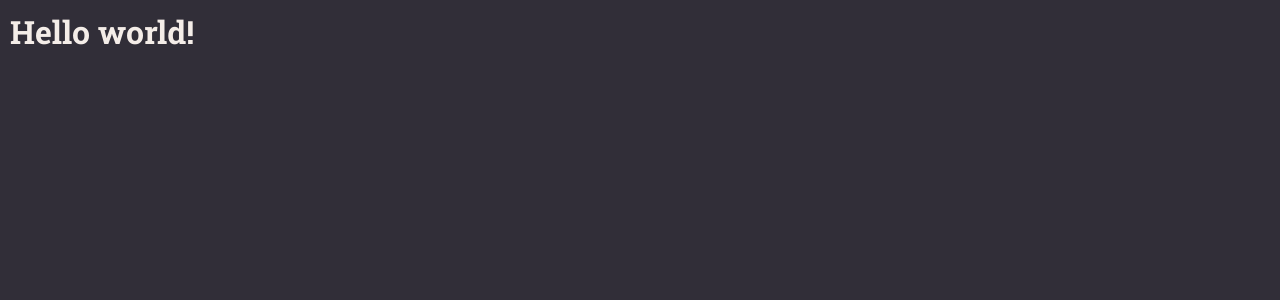
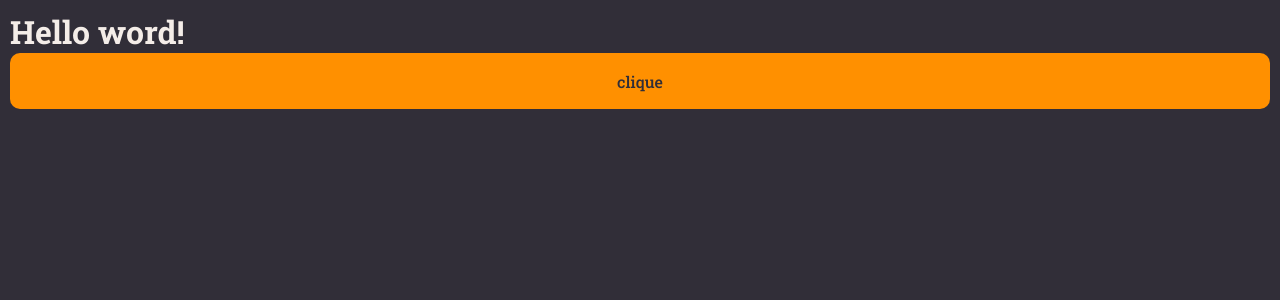
Before and after one commit to Italovini223/rocketnotes-frontend, a React (Vite) app: page / in a window 1280 px wide. Shown: the top 300 px of the page. Built offline with nearby package versions, Linux system fonts and the light colour scheme.

Commit message:
✨feat: code in componente classroom

```diff
--- /dev/null
+++ b/src/components/Button/index.jsx
@@ -0,0 +1,9 @@
+import { Container } from "./styles";
+
+export function Button(){
+  return(
+    <Container typeof="button">
+      clique
+    </Container>
+  )
+}
--- /dev/null
+++ b/src/components/Button/styles.js
@@ -0,0 +1,17 @@
+import styled from 'styled-components'
+
+export const Container = styled.button`
+  width: 100%;
+  background-color: ${({theme}) => theme.COLORS.ORANGE};
+  color: ${({theme}) => theme.COLORS.BACKGROUND_800};
+
+  height: 56px;
+  border: 0;
+  padding: 0 16px;
+  border-radius: 10px;
+  font-weight: 500;
+
+  &:disabled{
+    opacity: 0.5;
+  }
+`;
--- a/src/main.jsx
+++ b/src/main.jsx
@@ -9,6 +9,7 @@
 import {Details} from './pages/Details'
 
 
+
 ReactDOM.createRoot(document.getElementById('root')).render(
   <React.StrictMode>
     <ThemeProvider theme={theme}>
--- a/src/pages/Details/index.jsx
+++ b/src/pages/Details/index.jsx
@@ -1,10 +1,11 @@
+import { Button } from "../../components/Button";
 import { Container } from "./styles";
-
 
 export function Details(){
   return(
     <Container>
-      <h1>Hello world!</h1>
+      <h1>Hello word!</h1>
+      <Button  />
     </Container>
   )
 }
--- a/src/pages/Details/styles.js
+++ b/src/pages/Details/styles.js
@@ -1,4 +1,4 @@
-import styled from "styled-components"
+import styled from 'styled-components'
 
 export const Container = styled.div`
   padding: 10px;
```
